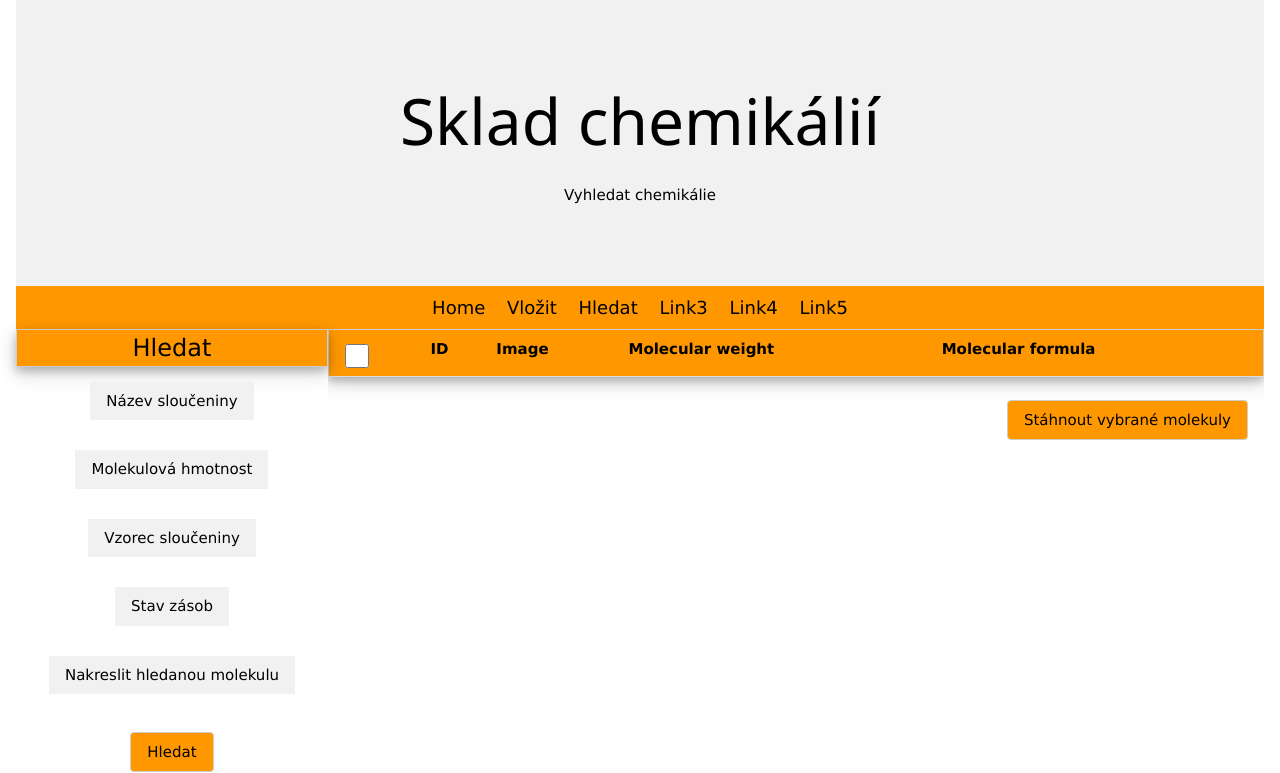
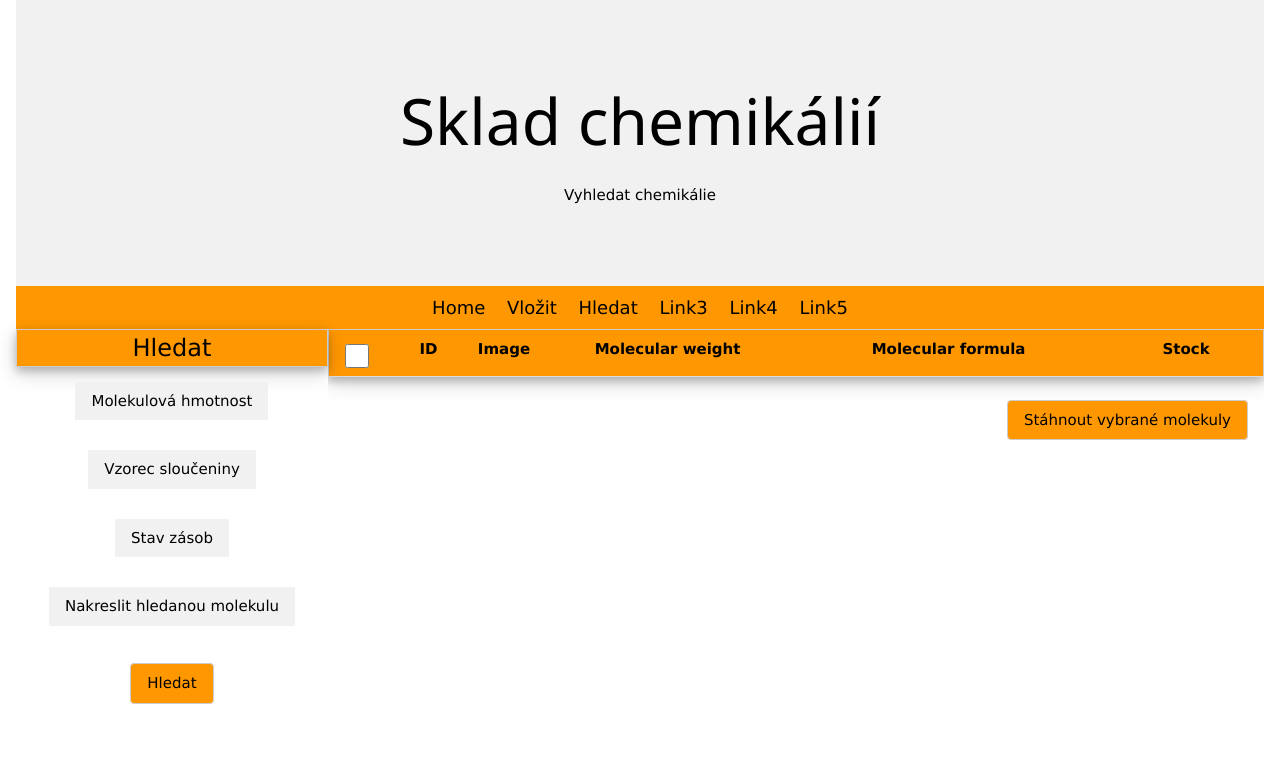
Before and after one commit to 2016-molinf/Hana, a Django app: page /search in a window 1280 px wide. Shown: the part 46-819 px from the top of the page. After the commit the page ends 750 px from the top, so only its background shows below. Run offline with Django 3.2, Linux system fonts and the light colour scheme; lists and menus that the app fills with data are empty.

Commit message:
zmena db
pridani pole mol_stock

```diff
--- a/projekt/Chemdb/forms.py
+++ b/projekt/Chemdb/forms.py
@@ -42,7 +42,7 @@ class Search(forms.Form):
     mol_weight = forms.DecimalField(label="Molekulová hmotnost",required=False,widget=forms.NumberInput(attrs={'class':'w3-input w3-border w3-light-grey w3-hide', 'step':'0.1', 'disabled':'true'}))
     mol_formula = forms.CharField(label="Vzorec sloučeniny",required=False,widget=forms.TextInput(attrs={'class':'w3-input w3-border w3-light-grey w3-hide', 'disabled':'true'}))
     opSt = forms.ChoiceField(label="Typ souboru", required=False,choices= OPERATORY,widget=forms.Select(attrs={'class':'w3-select w3-border w3-hide', 'disabled':'true'}))
-    mol_stock = forms.DecimalField(label="Stav zásob",required=False,widget=forms.NumberInput(attrs={'class':'w3-input w3-border w3-light-grey w3-hide', 'step':'0.1', 'disabled':'true'}))
+    mol_stock = forms.IntegerField(label="Stav zásob",required=False,widget=forms.NumberInput(attrs={'class':'w3-input w3-border w3-light-grey w3-hide', 'disabled':'true'}))
     obrazek = forms.CharField(label="Nakreslit hledanou molekulu",required=False,widget=forms.TextInput(attrs={'class':'w3-input w3-border w3-light-grey w3-hide','disabled':'true'}))
 
     #def clean(self):
--- a/projekt/Chemdb/models.py
+++ b/projekt/Chemdb/models.py
@@ -12,6 +12,7 @@ class Structure(models.Model):
     mol = models.TextField()
     mol_formula = models.TextField(default="NA")
     mol_weight = models.FloatField(default=0)
+    mol_stock = models.PositiveIntegerField(default=0)
     #mol = models
     """
     def __init__(self, mol):
--- a/projekt/Chemdb/views.py
+++ b/projekt/Chemdb/views.py
@@ -133,4 +133,5 @@ def search(request):
         form = Search()
 
 
+
     return render(request, "Chemdb/search.html", {"form": form, "structures": structures})
--- a/projekt/templates/Chemdb/search.html
+++ b/projekt/templates/Chemdb/search.html
@@ -62,7 +62,7 @@
 
             <form action="search" method="post" enctype="multipart/form-data" class="w3-container">
                 {% csrf_token %}
-                <p id="mol_name" class="w3-btn w3-light-grey" onclick = hidEl(this)>{{ form.mol_name.label}}</p>
+                <!--p id="mol_name" class="w3-btn w3-light-grey" onclick = hidEl(this)>{{ form.mol_name.label}}</p-->
                 {{ form.mol_name }}
                 <p id="mol_weight" class="w3-btn w3-light-grey" onclick = hidEl(this)>{{ form.mol_weight.label }}</p>
                 <br>
@@ -112,6 +112,7 @@
     <th>Image</th>
     <th>Molecular weight</th>
     <th>Molecular formula</th>
+    <th>Stock</th>
 </tr>
 
 {% for structure in structures %}
@@ -123,6 +124,7 @@
 	<td onclick="location.href='structures/{{structure.id}}'"><img src="structures/{{structure.id}}"style="width:10%"></td>
 	<td onclick="location.href='structures/{{structure.id}}'">{{structure.round_mol_weight}}</td>
     <td onclick="location.href='structures/{{structure.id}}'">{{structure.mol_formula}}</td>
+    <td onclick="location.href='structures/{{structure.id}}'">{{structure.mol_stock}}</td>
 
 
 </tr>
--- a/projekt/templates/Chemdb/structures.html
+++ b/projekt/templates/Chemdb/structures.html
@@ -51,6 +51,7 @@
     <th>Image</th>
     <th>Molecular weight</th>
     <th>Molecular formula</th>
+    <th>Stock</th>
 </tr>
 
 {% for structure in structures %}
@@ -62,6 +63,7 @@
 	<td onclick="location.href='structures/{{structure.id}}'"><img src="structures/{{structure.id}}"style="width:10%"></td>
 	<td onclick="location.href='structures/{{structure.id}}'">{{structure.round_mol_weight}}</td>
     <td onclick="location.href='structures/{{structure.id}}'">{{structure.mol_formula}}</td>
+    <td onclick="location.href='structures/{{structure.id}}'">{{structure.mol_stock}}</td>
 
 
 </tr>
```
Also changed, not shown: projekt/Chemdb/migrations/0005_structure_mol_stock.py (added), projekt/db.sqlite3.
